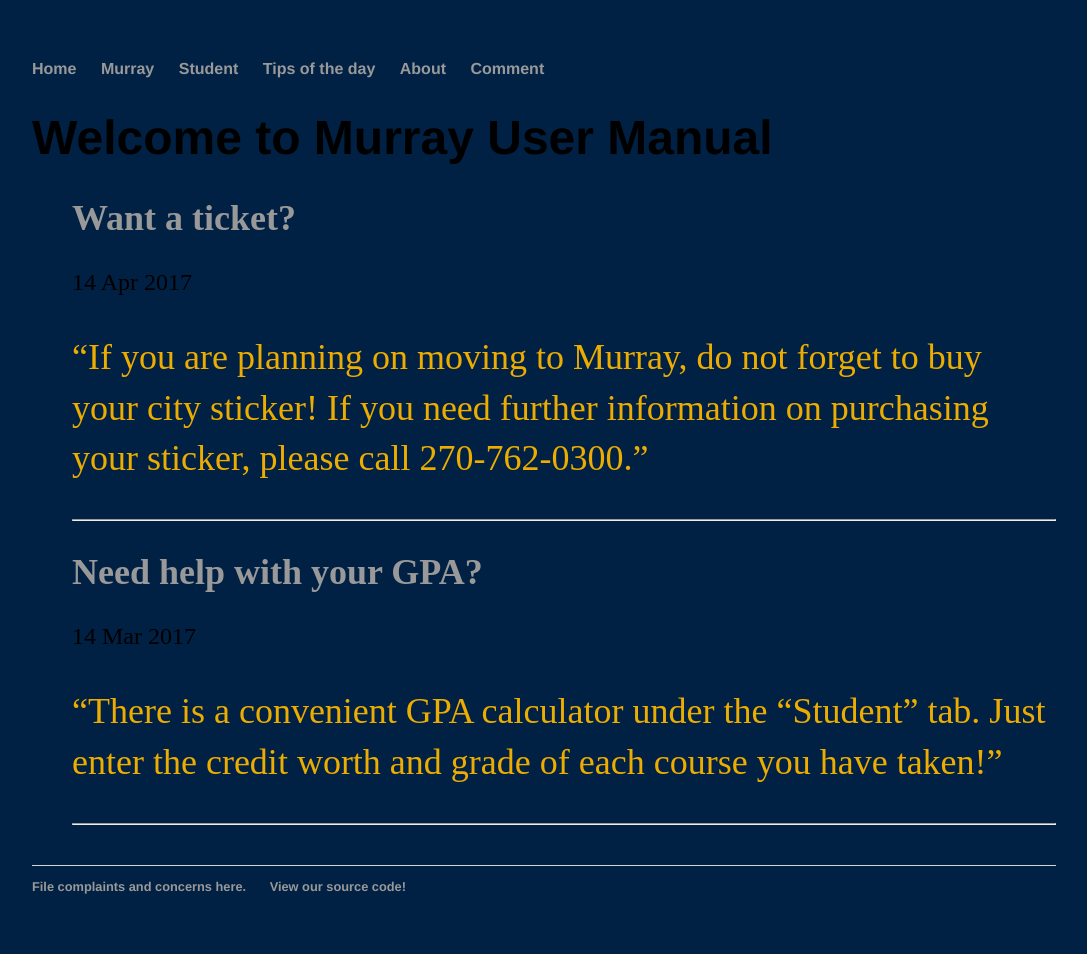
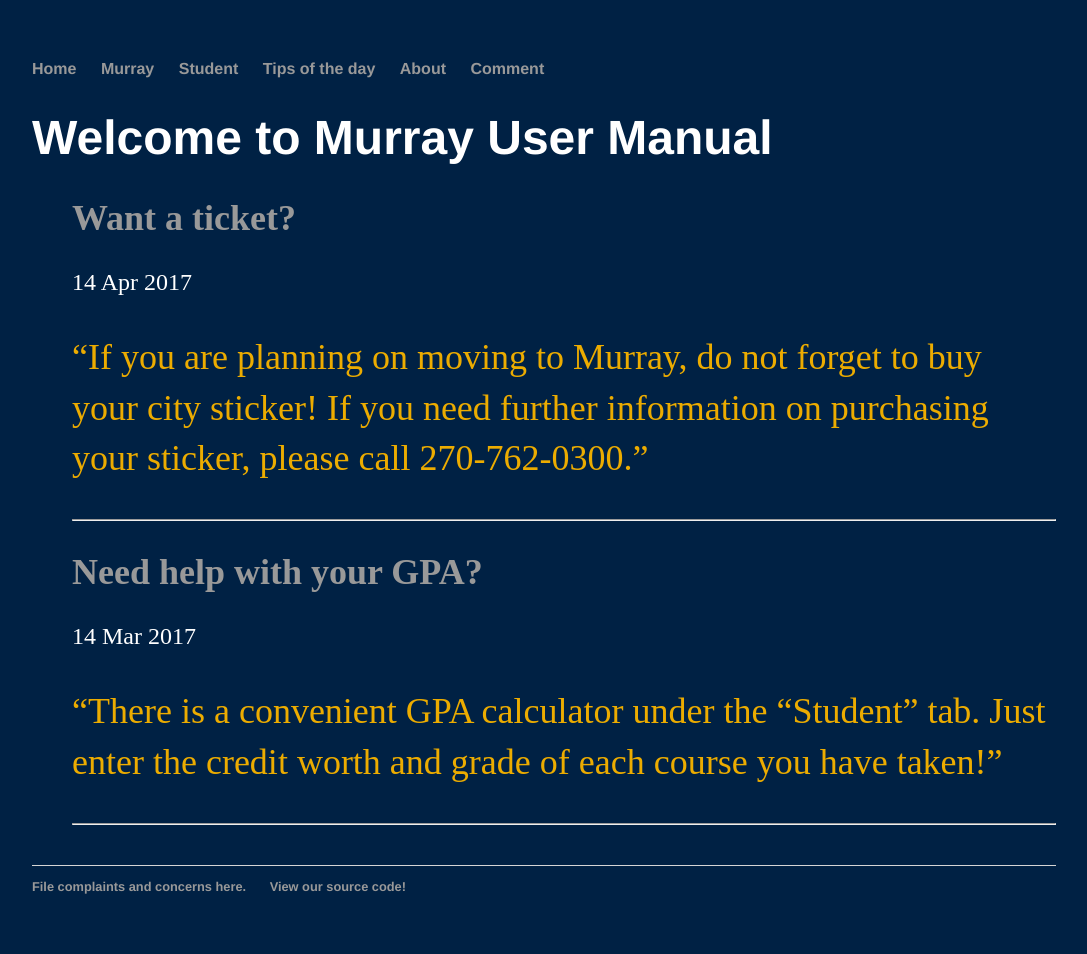
Before and after one commit to rowen2/rowen2.github.io, a Jekyll site: the page built from index.html, in a window 1280 px wide. Shown: the whole page, without its empty margins (96-1183 px from the left). Built offline with Jekyll 4.4.1, drawn with Linux system fonts in a browser that asks for light colours.

Commit message:
Update main.css

```diff
--- a/css/main.css
+++ b/css/main.css
@@ -2,7 +2,7 @@ body {
     margin: 60px auto;
     width: 80%;
     background-color: #002144; /*Navy Blue */
-    color: black;
+    color: white;
     border: 0px solid white;
 }
 nav ul, footer ul {
@@ -124,7 +124,7 @@ h1.one { /*Header*/
 	text-align:center;
 	height:850px;
 	border:2px solid white;
-	position:relative;
+
 	width:60%;
         margin-left:auto;
         margin-right:auto;
```
